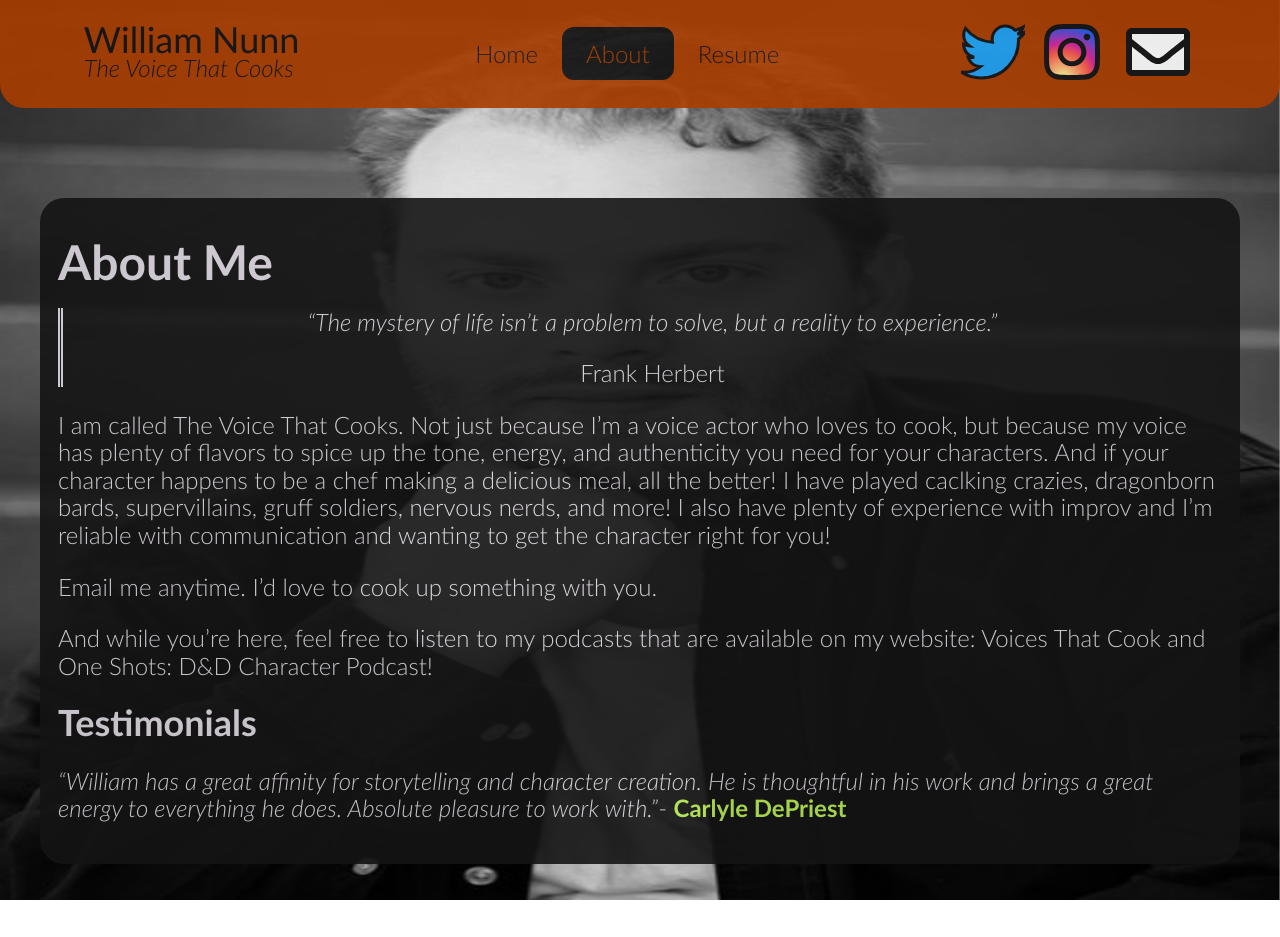
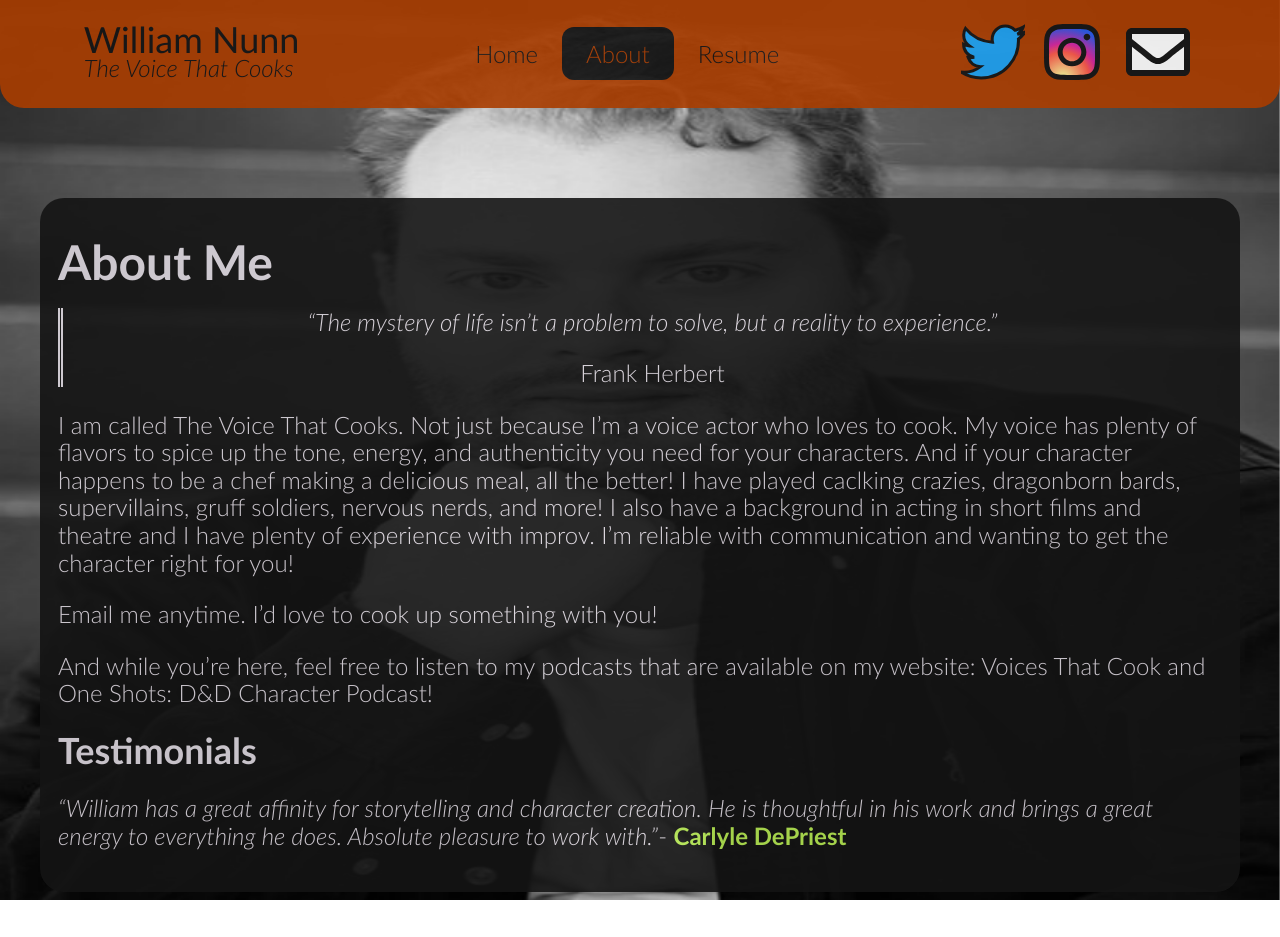
Before and after one commit to William-Nunn/William-Nunn.github.io, a Jekyll site: the page built from about.md, in a window 1280 px wide. Built offline with Jekyll 4.4.1, drawn with Linux system fonts in a browser that asks for light colours; before the commit the page ends 909 px from its top, so only the background shows below that.

Commit message:
Another Bio update

```diff
--- a/about.md
+++ b/about.md
@@ -10,9 +10,9 @@
 >
 > Frank Herbert
 
-I am called The Voice That Cooks. Not just because I'm a voice actor who loves to cook, but because my voice has plenty of flavors to spice up the tone, energy, and authenticity you need for your characters. And if your character happens to be a chef making a delicious meal, all the better! I have played caclking crazies, dragonborn bards, supervillains, gruff soldiers, nervous nerds, and more! I also have plenty of experience with improv and I'm reliable with communication and wanting to get the character right for you!
+I am called The Voice That Cooks. Not just because I'm a voice actor who loves to cook. My voice has plenty of flavors to spice up the tone, energy, and authenticity you need for your characters. And if your character happens to be a chef making a delicious meal, all the better! I have played caclking crazies, dragonborn bards, supervillains, gruff soldiers, nervous nerds, and more! I also have a background in acting in short films and theatre and I have plenty of experience with improv. I'm reliable with communication and wanting to get the character right for you!
 
-Email me anytime. I'd love to cook up something with you.
+Email me anytime. I'd love to cook up something with you!
 
 And while you're here, feel free to listen to my podcasts that are available on my website: Voices That Cook and One Shots: D&D Character Podcast!
 
```
